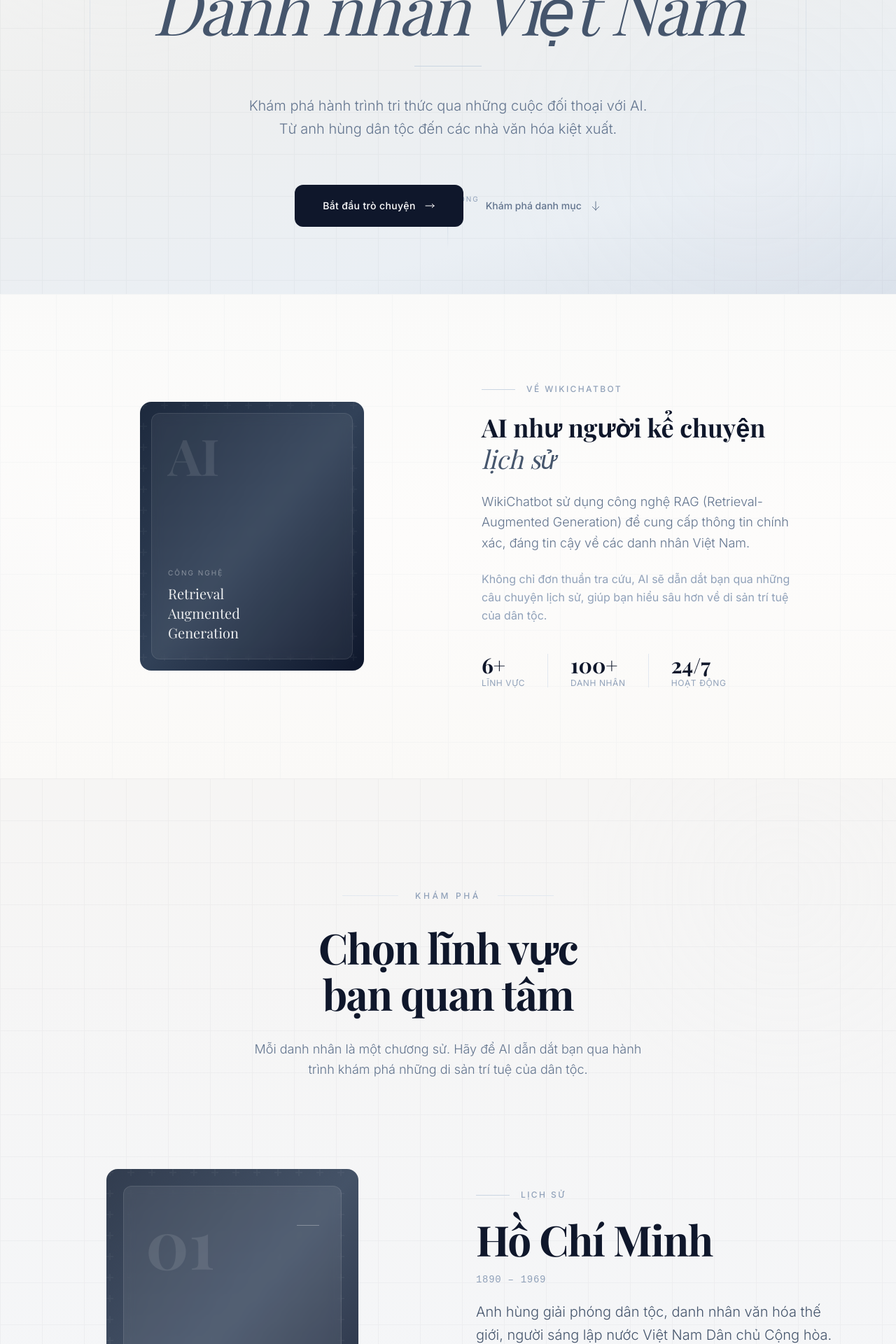
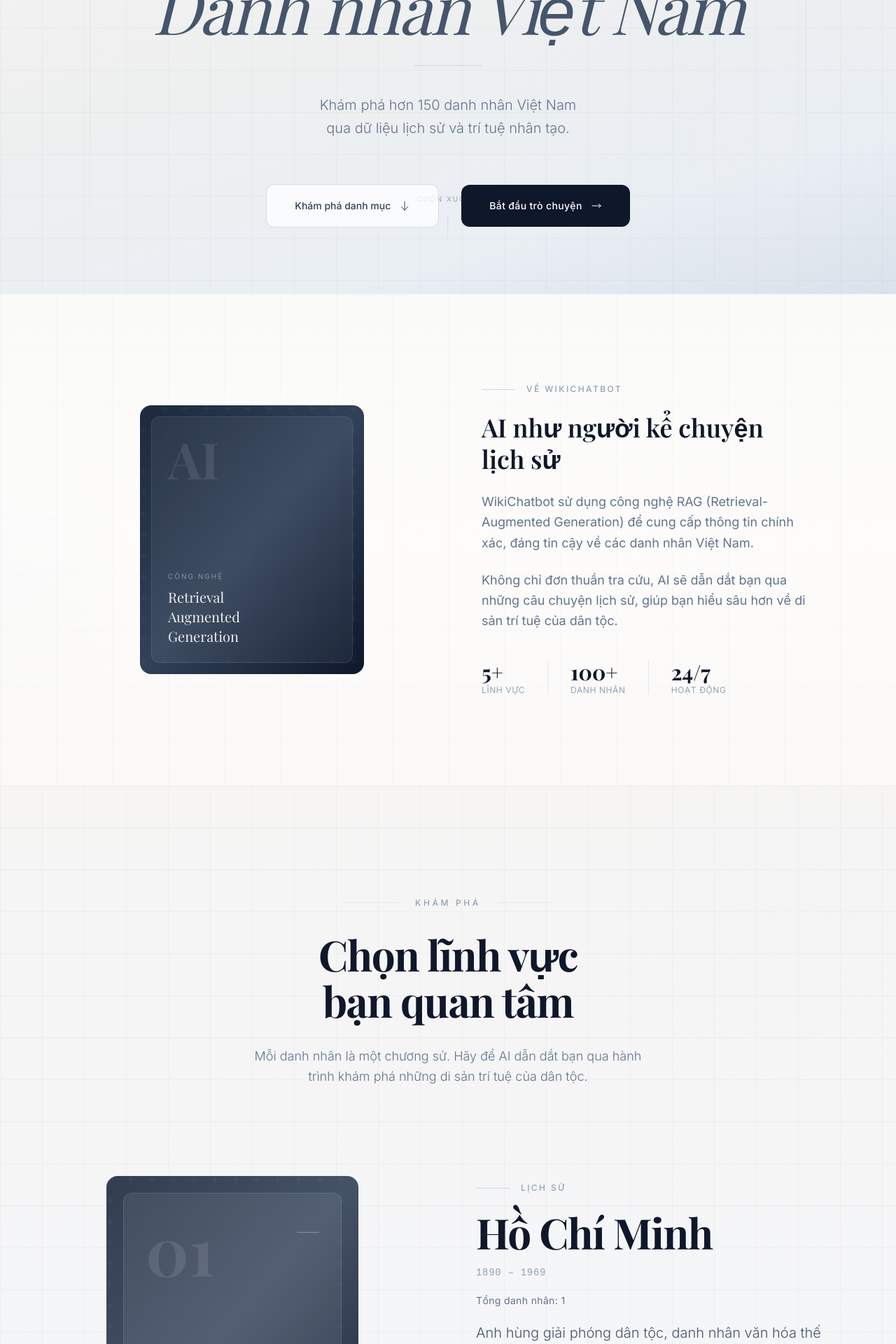
Before and after one commit to ngththinh/Wiki_Chat, a Next.js app: page / in a window 1280 px wide. Shown: the part 380-2300 px from the top of the page at 70% size. Built offline with nearby package versions, Linux system fonts and the light colour scheme; no server answers; a web font is replaced by a local one.

Commit message:
Refine landing page copy, CTA, category cards, and footer layout

```diff
--- a/src/screens/landing_screen/LandingPage.tsx
+++ b/src/screens/landing_screen/LandingPage.tsx
@@ -343,7 +343,7 @@ function HeroSection() {
 
         {/* Main title - Serif editorial */}
         <h1 className="font-serif text-3xl sm:text-5xl md:text-6xl lg:text-7xl xl:text-8xl font-bold text-slate-900 mb-6 sm:mb-8 leading-[1.1] sm:leading-[1.05] tracking-tight">
-          Hỏi AI về
+          Khám phá
           <br />
           <span className="italic font-normal text-slate-600">
             Danh nhân Việt Nam
@@ -355,13 +355,34 @@ function HeroSection() {
 
         {/* Subtitle - Light editorial */}
         <p className="text-base sm:text-lg md:text-xl text-slate-500 mb-10 sm:mb-16 max-w-2xl mx-auto font-light leading-relaxed px-2">
-          Khám phá hành trình tri thức qua những cuộc đối thoại với AI.
+          Khám phá hơn 150 danh nhân Việt Nam
           <br className="hidden sm:block" />
-          Từ anh hùng dân tộc đến các nhà văn hóa kiệt xuất.
+          qua dữ liệu lịch sử và trí tuệ nhân tạo.
         </p>
 
         {/* CTA - Minimal editorial style */}
         <div className="flex flex-col sm:flex-row items-center justify-center gap-5 sm:gap-8">
+          <button
+            type="button"
+            onClick={scrollToCategories}
+            className="group flex items-center justify-center gap-3 px-8 sm:px-10 py-4 sm:py-5 border border-slate-300/80 bg-white/75 hover:bg-white rounded-xl w-full sm:w-auto text-sm font-medium text-slate-700 hover:text-slate-900 transition-colors duration-300"
+          >
+            <span>Khám phá danh mục</span>
+            <svg
+              className="w-4 h-4 transform group-hover:translate-y-1 transition-transform"
+              fill="none"
+              stroke="currentColor"
+              viewBox="0 0 24 24"
+            >
+              <path
+                strokeLinecap="round"
+                strokeLinejoin="round"
+                strokeWidth={1.5}
+                d="M19 14l-7 7m0 0l-7-7m7 7V3"
+              />
+            </svg>
+          </button>
+
           <Link
             href="/chat"
             className="group relative px-8 sm:px-10 py-4 sm:py-5 bg-slate-900 text-white overflow-hidden rounded-xl w-full sm:w-auto text-center"
@@ -385,27 +406,6 @@ function HeroSection() {
               </svg>
             </span>
           </Link>
-
-          <button
-            type="button"
-            onClick={scrollToCategories}
-            className="group flex items-center gap-3 text-sm font-medium text-slate-500 hover:text-slate-900 transition-colors duration-300"
-          >
-            <span>Khám phá danh mục</span>
-            <svg
-              className="w-4 h-4 transform group-hover:translate-y-1 transition-transform"
-              fill="none"
-              stroke="currentColor"
-              viewBox="0 0 24 24"
-            >
-              <path
-                strokeLinecap="round"
-                strokeLinejoin="round"
-                strokeWidth={1.5}
-                d="M19 14l-7 7m0 0l-7-7m7 7V3"
-              />
-            </svg>
-          </button>
         </div>
       </div>
 
@@ -503,19 +503,19 @@ function IntroSection() {
               </p>
             </div>
 
-            <h2 className="text-2xl sm:text-3xl md:text-4xl font-serif font-bold text-slate-900 mb-6 leading-tight">
+            <h2 className="text-2xl sm:text-3xl md:text-4xl font-serif font-semibold text-slate-900 mb-6 leading-tight">
               AI như người kể chuyện
               <br />
-              <span className="font-normal italic text-slate-600">lịch sử</span>
+              lịch sử
             </h2>
 
-            <p className="text-lg text-slate-500 mb-6 font-light leading-relaxed">
+            <p className="text-base sm:text-lg text-slate-500 mb-6 leading-relaxed">
               WikiChatbot sử dụng công nghệ RAG (Retrieval-Augmented Generation)
               để cung cấp thông tin chính xác, đáng tin cậy về các danh nhân
               Việt Nam.
             </p>
 
-            <p className="text-base text-slate-400 mb-10 leading-relaxed">
+            <p className="text-base sm:text-lg text-slate-500 mb-10 leading-relaxed">
               Không chỉ đơn thuần tra cứu, AI sẽ dẫn dắt bạn qua những câu
               chuyện lịch sử, giúp bạn hiểu sâu hơn về di sản trí tuệ của dân
               tộc.
@@ -524,7 +524,7 @@ function IntroSection() {
             <div className="flex items-center gap-5 sm:gap-8 justify-center lg:justify-start">
               <div>
                 <p className="text-2xl sm:text-3xl font-serif font-bold text-slate-900">
-                  6+
+                  5+
                 </p>
                 <p className="text-[10px] sm:text-xs text-slate-400 uppercase tracking-wider">
                   Lĩnh vực
@@ -561,9 +561,10 @@ interface CategoryItem {
   id: string;
   category: string;
   representative: string;
-  years: string;
+  years?: string;
+  totalPeople: number;
   description: string;
-  tagline: string;
+  tagline?: string;
 }
 
 const trimText = (value: string, maxLength: number) => {
@@ -571,23 +572,91 @@ const trimText = (value: string, maxLength: number) => {
   return `${value.slice(0, maxLength).trim()}...`;
 };
 
+const isLikelyTechnicalValue = (value: string) => {
+  const normalized = value.trim();
+  if (!normalized) return false;
+
+  // UUID-like values.
+  if (
+    /^[0-9a-f]{8}-[0-9a-f]{4}-[1-5][0-9a-f]{3}-[89ab][0-9a-f]{3}-[0-9a-f]{12}$/i.test(
+      normalized,
+    )
+  ) {
+    return true;
+  }
+
+  // Long hex strings are usually ids/hashes, not admin-written content.
+  if (/^[0-9a-f]{16,}$/i.test(normalized)) return true;
+
+  // Long token with no spaces tends to be technical payload.
+  if (/^[A-Za-z0-9_-]{20,}$/.test(normalized) && !/\s/.test(normalized)) {
+    return true;
+  }
+
+  return false;
+};
+
+const pickReadableText = (values: Array<string | null | undefined>) => {
+  const cleaned = values.map((item) => (item || "").trim()).filter(Boolean);
+  if (cleaned.length === 0) return "";
+  return cleaned.find((item) => !isLikelyTechnicalValue(item)) || cleaned[0];
+};
+
+const normalizeForCompare = (value: string) =>
+  value.toLowerCase().replace(/\s+/g, " ").trim();
+
 const buildCategoryItem = (
   category: CategoryListDto,
   details: DetailDto[],
 ): CategoryItem => {
-  const topDetail = details[0];
-  const rawContent = (topDetail?.content || category.description || "").trim();
-  const safeContent = rawContent || "Dữ liệu danh nhân đang được cập nhật.";
+  const backendTotalPeople =
+    typeof (category as CategoryListDto & { detailCount?: number })
+      .detailCount === "number"
+      ? (category as CategoryListDto & { detailCount?: number }).detailCount
+      : undefined;
+
+  const preferredDetail =
+    details.find((detail) => {
+      const readableTitle = pickReadableText([detail.title]);
+      const readableContent = pickReadableText([detail.content]);
+      return Boolean(readableTitle || readableContent);
+    }) || details[0];
+
+  const readableContent = pickReadableText([
+    preferredDetail?.content,
+    category.description,
+  ]);
+  const safeContent =
+    readableContent || "Dữ liệu danh nhân đang được cập nhật.";
+
+  const readableRepresentative = pickReadableText([
+    preferredDetail?.title,
+    category.name,
+    "Danh nhân tiêu biểu",
+  ]);
+
+  const readableTagline = pickReadableText([
+    category.description,
+    preferredDetail?.title,
+  ]);
+
+  const description = trimText(safeContent, 170);
+  const tagline =
+    readableTagline &&
+    normalizeForCompare(readableTagline) !== normalizeForCompare(description)
+      ? trimText(readableTagline, 80)
+      : undefined;
 
   return {
     id: category.id,
     category: category.name || "Danh mục",
-    representative: topDetail?.title || category.name || "Danh nhân tiêu biểu",
-    years: topDetail?.createdAt
-      ? `Cập nhật ${new Date(topDetail.createdAt).toLocaleDateString("vi-VN")}`
-      : "Dữ liệu đang cập nhật",
-    description: trimText(safeContent, 170),
-    tagline: trimText(safeContent, 80),
+    representative: readableRepresentative,
+    years: preferredDetail?.createdAt
+      ? `Cập nhật ${new Date(preferredDetail.createdAt).toLocaleDateString("vi-VN")}`
+      : undefined,
+    totalPeople: backendTotalPeople ?? details.length,
+    description,
+    tagline,
   };
 };
 
@@ -669,8 +738,14 @@ function CategoryBlock({ item, index }: { item: CategoryItem; index: number }) {
         </h3>
 
         {/* Years */}
+        {item.years && (
           <p className="text-sm font-mono text-slate-400 mb-5 tracking-wider">
             {item.years}
+          </p>
+        )}
+
+        <p className="text-sm text-slate-500 mb-5 tracking-wide">
+          Tổng danh nhân: {item.totalPeople}
         </p>
 
         {/* Description */}
@@ -679,7 +754,9 @@ function CategoryBlock({ item, index }: { item: CategoryItem; index: number }) {
         </p>
 
         {/* Tagline */}
+        {item.tagline && (
           <p className="text-base text-slate-400 mb-10">{item.tagline}</p>
+        )}
 
         <div
           className={`flex flex-col items-center gap-3 ${isReversed ? "lg:items-end" : "lg:items-start"}`}
@@ -737,7 +814,11 @@ function CategoryBlock({ item, index }: { item: CategoryItem; index: number }) {
 // ==================== CATEGORIES SECTION ====================
 function CategoriesSection() {
   const [categoryItems, setCategoryItems] = useState<CategoryItem[]>(
-    FALLBACK_CATEGORIES.map((item) => ({ ...item, id: String(item.id) })),
+    FALLBACK_CATEGORIES.map((item) => ({
+      ...item,
+      id: String(item.id),
+      totalPeople: 1,
+    })),
   );
   const [isLoadingCategories, setIsLoadingCategories] = useState(true);
 
@@ -1073,9 +1154,9 @@ function Footer() {
         }}
       ></div>
       <div className="max-w-6xl mx-auto relative z-10">
-        <div className="flex flex-col lg:flex-row items-center justify-between gap-6 sm:gap-10">
+        <div className="flex flex-col gap-8 sm:gap-10">
           {/* Logo */}
-          <div className="flex items-center space-x-4">
+          <div className="flex items-center space-x-4 justify-center sm:justify-start">
             <div className="relative">
               <div className="w-8 h-8 border border-slate-300 rounded-lg"></div>
               <div className="absolute inset-1.5 bg-slate-800 rounded-md"></div>
@@ -1093,8 +1174,10 @@ function Footer() {
             </div>
           </div>
 
-          {/* Links */}
-          <div className="flex items-center gap-6 sm:gap-10 text-sm">
+          {/* Footer columns */}
+          <div className="grid grid-cols-1 sm:grid-cols-3 gap-8 sm:gap-10 text-center sm:text-left">
+            <div>
+              <div className="flex flex-col gap-2 text-sm">
                 <Link
                   href="/chat"
                   className="text-slate-500 hover:text-slate-900 transition-colors duration-300"
@@ -1102,23 +1185,56 @@ function Footer() {
                   Trò chuyện
                 </Link>
                 <Link
-              href="/login"
+                  href="/#categories"
                   className="text-slate-500 hover:text-slate-900 transition-colors duration-300"
                 >
-              Đăng nhập
+                  Khám phá danh mục
                 </Link>
                 <Link
-              href="/register"
+                  href="/categories?name=Ch%C3%ADnh%20tr%E1%BB%8B"
                   className="text-slate-500 hover:text-slate-900 transition-colors duration-300"
                 >
-              Đăng ký
+                  Chính trị
                 </Link>
+              </div>
+            </div>
+
+            <div>
+              <div className="flex flex-col gap-2 text-sm">
+                <span className="text-slate-500">Giới thiệu</span>
+                <Link
+                  href="/terms"
+                  className="text-slate-500 hover:text-slate-900 transition-colors duration-300"
+                >
+                  Điều khoản
+                </Link>
+                <Link
+                  href="/privacy-policy"
+                  className="text-slate-500 hover:text-slate-900 transition-colors duration-300"
+                >
+                  Chính sách bảo mật
+                </Link>
+              </div>
+            </div>
+
+            <div>
+              <div className="flex flex-col gap-2 text-sm">
+                <a
+                  href="https://github.com"
+                  target="_blank"
+                  rel="noreferrer"
+                  className="text-slate-500 hover:text-slate-900 transition-colors duration-300"
+                >
+                  GitHub
+                </a>
+              </div>
+            </div>
           </div>
 
           {/* Copyright */}
-          <div className="text-center lg:text-right">
+          <div className="text-center sm:text-left pt-2">
             <p className="text-xs text-slate-400">
-              © 2025 WikiChatbot · SEP490 Team
+              © 2025 WikiChatbot · SEP490.8 Team
             </p>
             <p className="text-[10px] text-slate-300 mt-1 uppercase tracking-wider">
               Nền tảng tri thức Việt Nam
```
Lines whose indentation alone changed are shown as unchanged.
